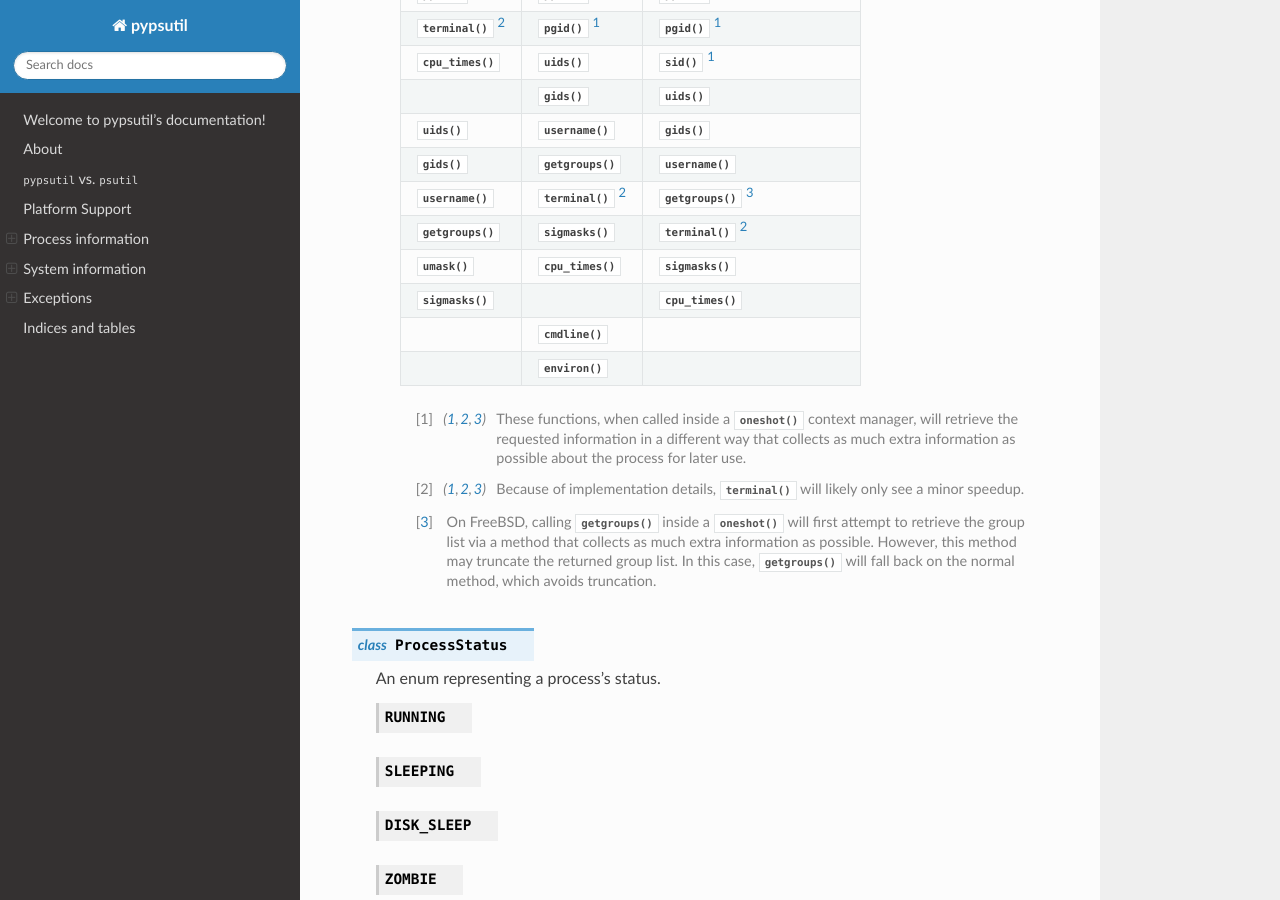
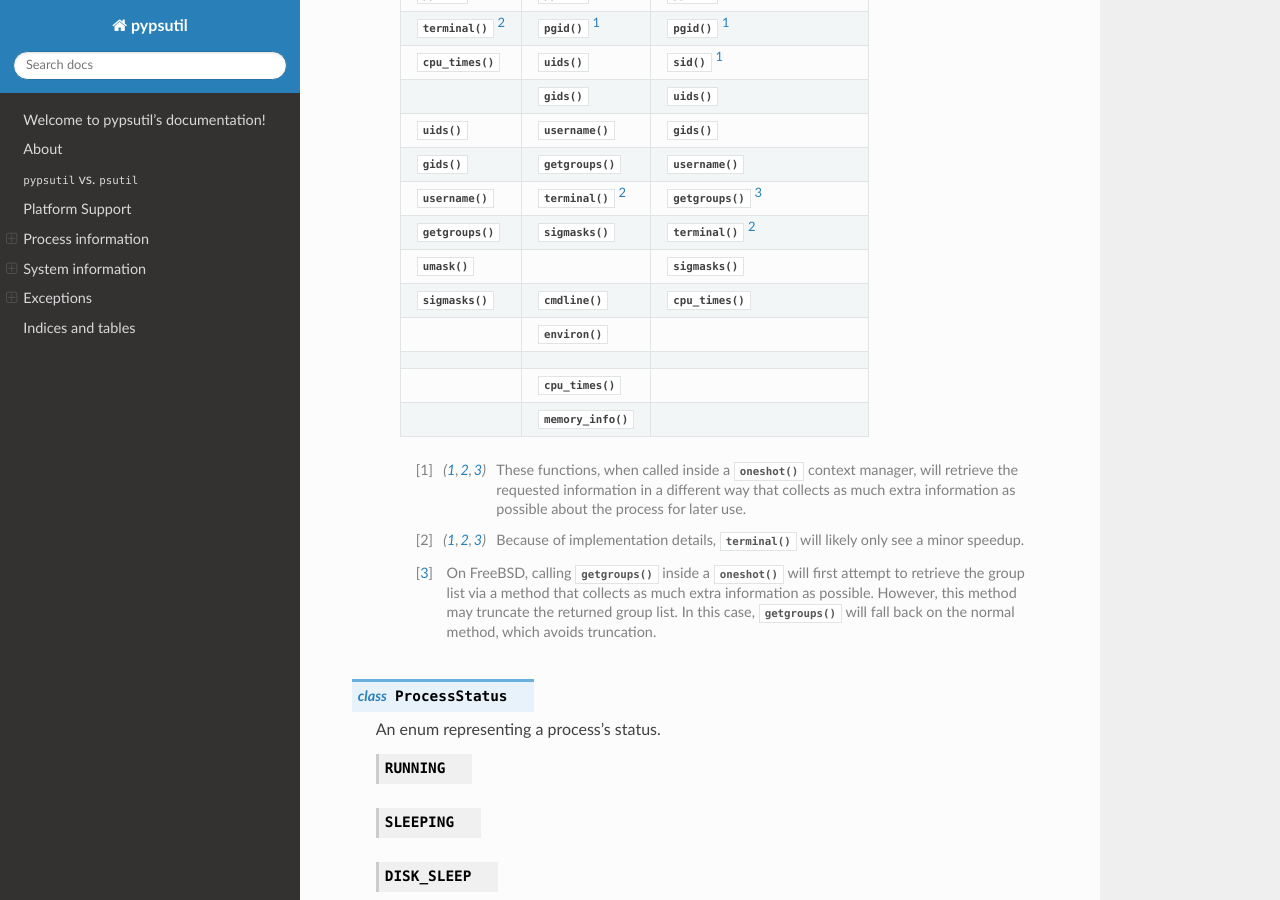
Before and after one commit to cptpcrd/pypsutil, a Sphinx documentation site: the page built from docs/index.rst, in a window 1280 px wide and 900 px high, scrolled down 10273 px. Built offline with Sphinx 7.4.7 and the Read the Docs theme 2.0.0, drawn with Linux system fonts in a browser that asks for light colours.

Commit message:
docs: Update to reflect cpu_times()/memory_info() changes on macOS

```diff
--- a/docs/index.rst
+++ b/docs/index.rst
@@ -493,13 +493,17 @@ Process information
       +---------------------------------+------------------------------------+---------------------------------------+
       | :py:meth:`getgroups()`          | :py:meth:`sigmasks()`              | :py:meth:`terminal()` [2]_            |
       +---------------------------------+------------------------------------+---------------------------------------+
-      | :py:meth:`umask()`              | :py:meth:`cpu_times()`             | :py:meth:`sigmasks()`                 |
+      | :py:meth:`umask()`              |                                    | :py:meth:`sigmasks()`                 |
       +---------------------------------+------------------------------------+---------------------------------------+
-      | :py:meth:`sigmasks()`           |                                    | :py:meth:`cpu_times()`                |
-      +---------------------------------+------------------------------------+---------------------------------------+
-      |                                 | :py:meth:`cmdline()`               |                                       |
+      | :py:meth:`sigmasks()`           | :py:meth:`cmdline()`               | :py:meth:`cpu_times()`                |
       +---------------------------------+------------------------------------+---------------------------------------+
       |                                 | :py:meth:`environ()`               |                                       |
+      +---------------------------------+------------------------------------+---------------------------------------+
+      |                                 |                                    |                                       |
+      +---------------------------------+------------------------------------+---------------------------------------+
+      |                                 | :py:meth:`cpu_times()`             |                                       |
+      +---------------------------------+------------------------------------+---------------------------------------+
+      |                                 | :py:meth:`memory_info()`           |                                       |
       +---------------------------------+------------------------------------+---------------------------------------+
 
       .. [1] These functions, when called inside a :py:meth:`oneshot()` context manager, will retrieve the
```
